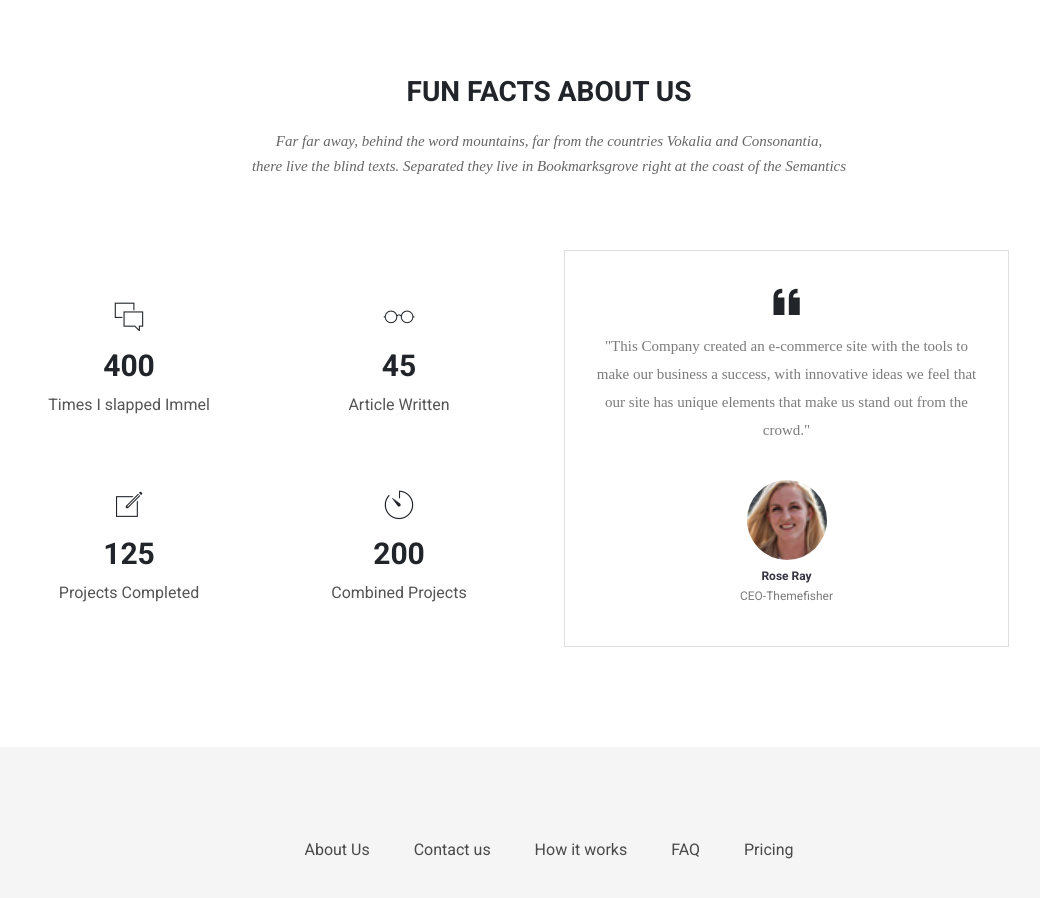
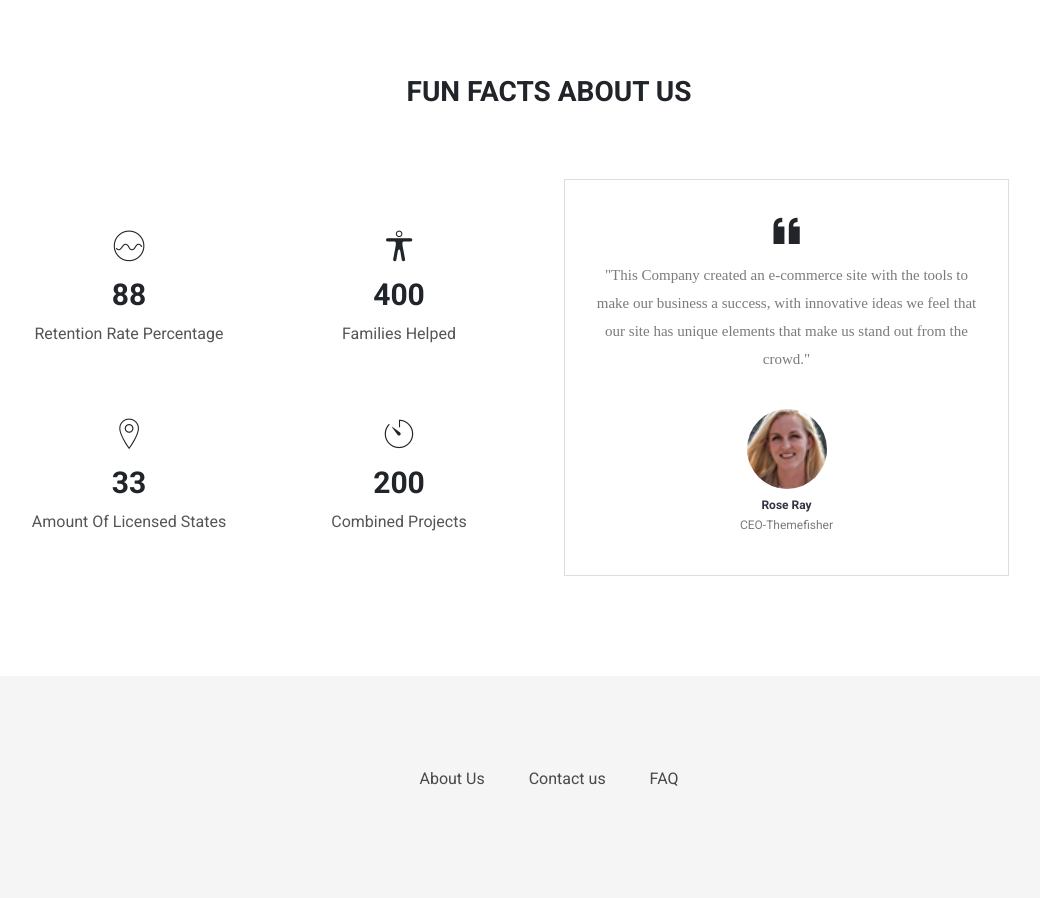
Before and after one commit to greek8/greek8.github.io, a website: page index.html in a window 1280 px wide. Shown: the part 2700-3598 px from the top of the page, without its empty margins (91-1131 px from the left). Drawn offline with Linux system fonts and the light colour scheme; some packages are replaced by stand-ins of ours; files whose address does not match are found by name; a web font is replaced by a local one.

Commit message:
Add files via upload

```diff
--- a/index.html
+++ b/index.html
@@ -220,8 +220,7 @@
       <div class="col-12">
         <div class="section-title text-center">
           <h2>Fun Facts About Us</h2>
-          <p>Far far away, behind the word mountains, far from the countries Vokalia and Consonantia, <br> there live the
-            blind texts. Separated they live in Bookmarksgrove right at the coast of the Semantics</p>
+
         </div>
       </div>
     </div>
@@ -231,23 +230,23 @@
           <ul class="counter-box clearfix">
             <li>
               <div class="counter-item">
-                <i class="ion-ios-chatboxes-outline"></i>
-                <h4 class="count" data-count="400">0</h4>
-                <span>Times I slapped Immel</span>
+                <i class="ion-ios-analytics-outline"></i>
+                <h4 class="count" data-count="88">0</h4>
+                <span>Retention Rate Percentage</span>
               </div>
             </li>
             <li>
               <div class="counter-item">
-                <i class="ion-ios-glasses-outline"></i>
-                <h4 class="count" data-count="45">0</h4>
-                <span>Article Written</span>
+                <i class="ion-ios-body-outline"></i>
+                <h4 class="count" data-count="400">0</h4>
+                <span>Families Helped</span>
               </div>
             </li>
             <li>
               <div class="counter-item">
-                <i class="ion-ios-compose-outline"></i>
-                <h4 class="count" data-count="125">0</h4>
-                <span>Projects Completed</span>
+                <i class="ion-ios-location-outline"></i>
+                <h4 class="count" data-count="33">0</h4>
+                <span>Amount Of Licensed States</span>
               </div>
             </li>
             <li>
@@ -315,9 +314,7 @@
 					<ul>
 						<li><a href="about.html">About Us</a></li>
 						<li><a href="contact.html">Contact us</a></li>
-						<li><a href="service.html">How it works</a></li>
 						<li><a href="faq.html">FAQ</a></li>
-						<li><a href="pricing.html">Pricing</a></li>
 					</ul>
 				</div>
 
--- a/style.css
+++ b/style.css
@@ -820,7 +820,7 @@ ul.dropdown-menu li {
   }
 }
 .slider {
-  background: url("../images/slider-bg.jpg") no-repeat;
+  background: url("../images/immelsitebg.JPG") no-repeat;
   background-size: cover;
   background-attachment: fixed;
   background-position: 10% 0%;
```
